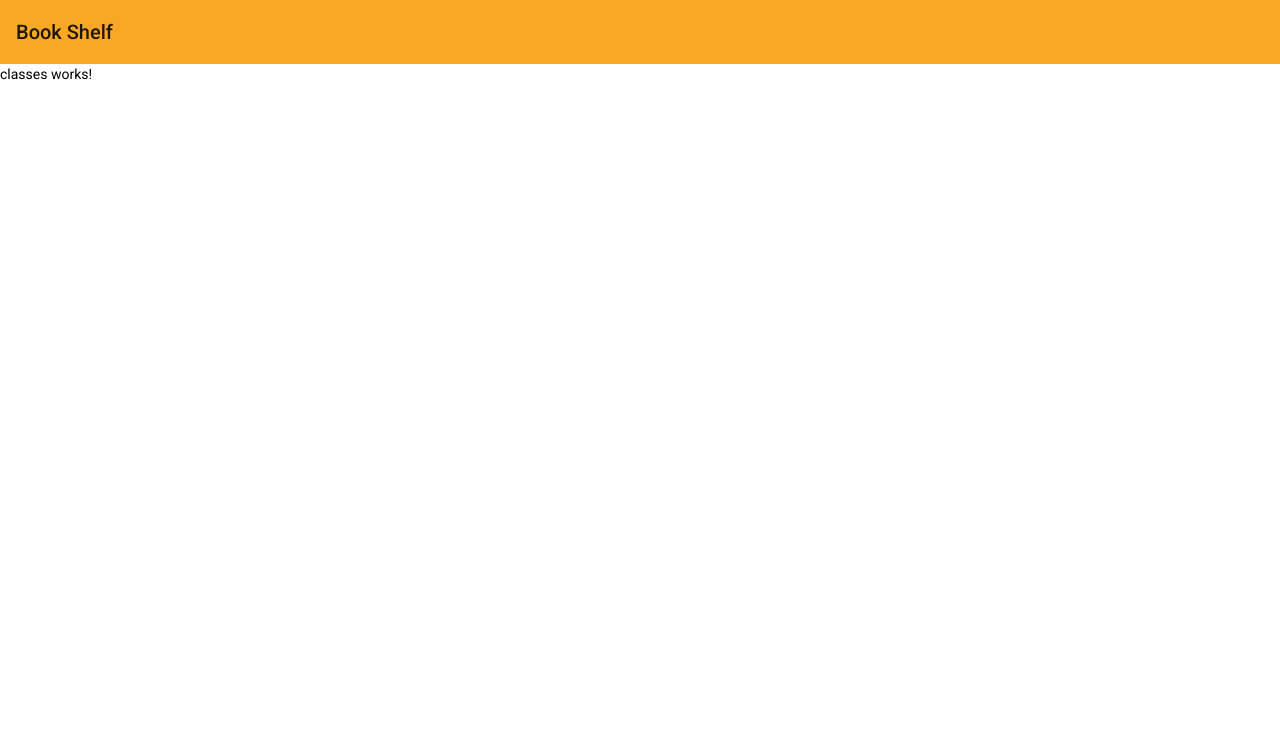
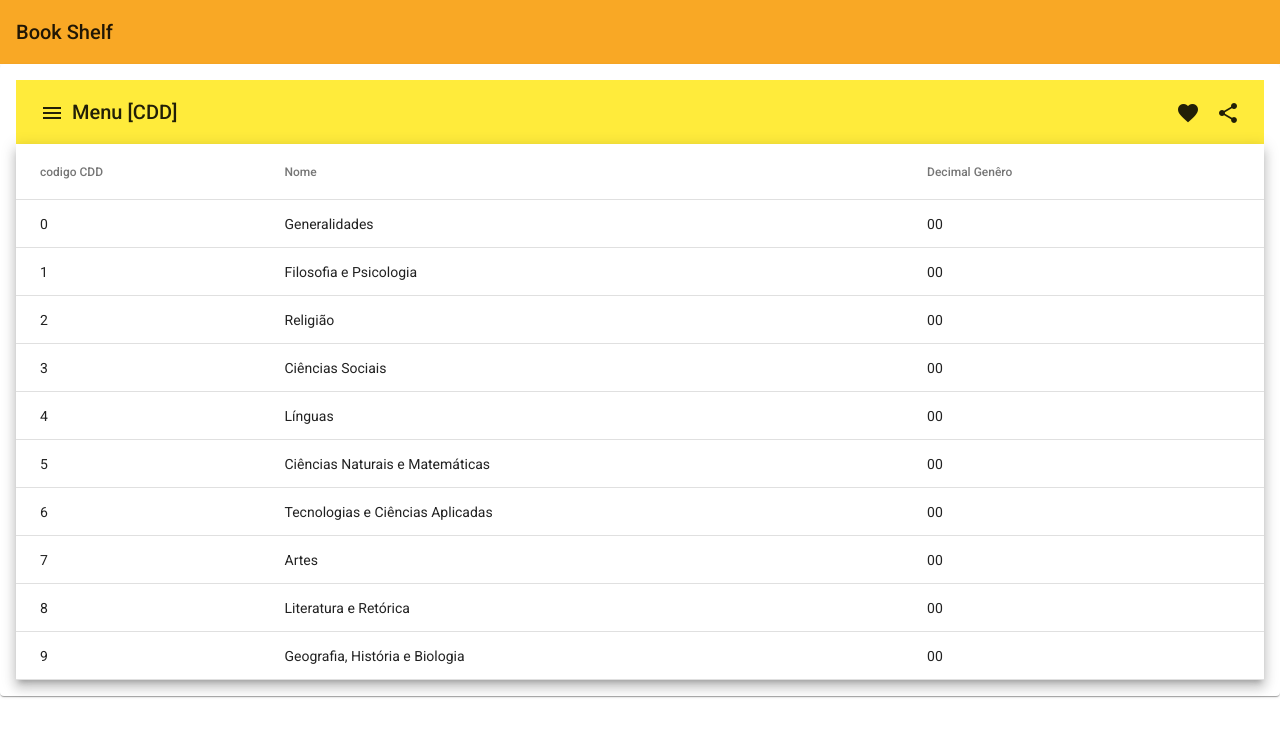
Before and after one commit to IgorLAP/bookshelf-v1-ilap, an Angular app: page /cdd in a window 1280 px wide. Shown: the top 736 px of the page. Built offline with nearby package versions, Linux system fonts and the light colour scheme.

Commit message:
generos interface and material card,table, toolbar

```diff
--- a/src/app/app-routing.module.ts
+++ b/src/app/app-routing.module.ts
@@ -8,7 +8,7 @@ const routes: Routes = [
     //organizando o que o path cdd irá retornar
     path: 'cdd',
     //onde importar a rota | Promise()
-    loadChildren: () => import('./cdd/cdd-routing.module').then(m => m.CddRoutingModule)
+    loadChildren: () => import('./cdd/cdd.module').then(m => m.CddModule)
   }
 ];
 
--- a/src/app/app.component.html
+++ b/src/app/app.component.html
@@ -2,4 +2,4 @@
   <span>Book Shelf</span>
 </mat-toolbar>
 
-<app-classes></app-classes>
+<router-outlet></router-outlet>
--- a/src/app/cdd/classes/classes.component.html
+++ b/src/app/cdd/classes/classes.component.html
@@ -1 +1,42 @@
-<p>classes works!</p>
+<mat-card>
+    <mat-toolbar color="accent">
+        <button mat-icon-button class="example-icon" aria-label="Example icon-button with menu icon">
+            <mat-icon>menu</mat-icon>
+        </button>
+        <span>Menu [CDD]</span>
+        <span class="example-spacer"></span>
+        <button mat-icon-button class="example-icon favorite-icon" aria-label="Example icon-button with heart icon">
+            <mat-icon>favorite</mat-icon>
+        </button>
+        <button mat-icon-button class="example-icon" aria-label="Example icon-button with share icon">
+            <mat-icon>share</mat-icon>
+        </button>
+    </mat-toolbar>
+    <!-- <mat-card-header>
+        <mat-card-title>Menu de categorias CDD de Livros</mat-card-title>
+    </mat-card-header> -->
+    <table mat-table [dataSource]="livrosGenero" class="mat-elevation-z8">
+        <!-- [dataSource] é uma rotina da diretiva mat-table  -->
+
+        <!-- ID do Gênero -->
+        <ng-container matColumnDef="_idGenero">
+            <th mat-header-cell *matHeaderCellDef> codigo CDD </th>
+            <td mat-cell *matCellDef="let i"> {{i._idGenero}} </td>
+        </ng-container>
+
+        <!-- Nome do Gênero -->
+        <ng-container matColumnDef="nomeGenero">
+            <th mat-header-cell *matHeaderCellDef> Nome </th>
+            <td mat-cell *matCellDef="let i"> {{i.nomeGenero}} </td>
+        </ng-container>
+
+        <!-- Decimal Gênero -->
+        <ng-container matColumnDef="decimalGenero">
+            <th mat-header-cell *matHeaderCellDef> Decimal Genêro </th>
+            <td mat-cell *matCellDef="let i"> {{i.decimalGenero}} </td>
+        </ng-container>
+
+        <tr mat-header-row *matHeaderRowDef="visaoColunas"></tr>
+        <tr mat-row *matRowDef="let row; columns: visaoColunas;"></tr>
+    </table>
+</mat-card>
--- a/src/app/cdd/classes/classes.component.scss
+++ b/src/app/cdd/classes/classes.component.scss
@@ -0,0 +1,6 @@
+table{
+  width: 100%;
+}
+.example-spacer {
+  flex: 1 1 auto;
+}
--- a/src/app/cdd/classes/classes.component.ts
+++ b/src/app/cdd/classes/classes.component.ts
@@ -1,3 +1,4 @@
+import { Generos } from './../modelos/generos';
 import { Component, OnInit } from '@angular/core';
 
 @Component({
@@ -7,6 +8,22 @@ import { Component, OnInit } from '@angular/core';
 })
 export class ClassesComponent implements OnInit {
 
+  livrosGenero: Generos[] = [
+    {_idGenero: '0', nomeGenero: 'Generalidades', decimalGenero: '00', livrosGenero: 250},
+    {_idGenero: '1', nomeGenero: 'Filosofia e Psicologia', decimalGenero: '00', livrosGenero: 500},
+    {_idGenero: '2', nomeGenero: 'Religião', decimalGenero: '00', livrosGenero: 150},
+    {_idGenero: '3', nomeGenero: 'Ciências Sociais', decimalGenero: '00', livrosGenero: 505},
+    {_idGenero: '4', nomeGenero: 'Línguas', decimalGenero: '00', livrosGenero: 166},
+    {_idGenero: '5', nomeGenero: 'Ciências Naturais e Matemáticas', decimalGenero: '00', livrosGenero: 777},
+    {_idGenero: '6', nomeGenero: 'Tecnologias e Ciências Aplicadas', decimalGenero: '00', livrosGenero: 999},
+    {_idGenero: '7', nomeGenero: 'Artes', decimalGenero: '00', livrosGenero: 654},
+    {_idGenero: '8', nomeGenero: 'Literatura e Retórica', decimalGenero: '00', livrosGenero: 123},
+    {_idGenero: '9', nomeGenero: 'Geografia, História e Biologia', decimalGenero: '00', livrosGenero: 654}
+  ];
+
+  //ordem de exibição na tela será guiada por aqui, independente da ordem no html
+  visaoColunas=['_idGenero', 'nomeGenero', 'decimalGenero'];
+
   constructor() { }
 
   ngOnInit(): void {
--- /dev/null
+++ b/src/app/cdd/modelos/generos.ts
@@ -0,0 +1,6 @@
+export interface Generos {
+  _idGenero: string;
+  nomeGenero: string;
+  decimalGenero: string;
+  livrosGenero: number;
+}
```
Also changed, not shown: src/app/cdd/cdd.module.ts (+11 -1 lines).
